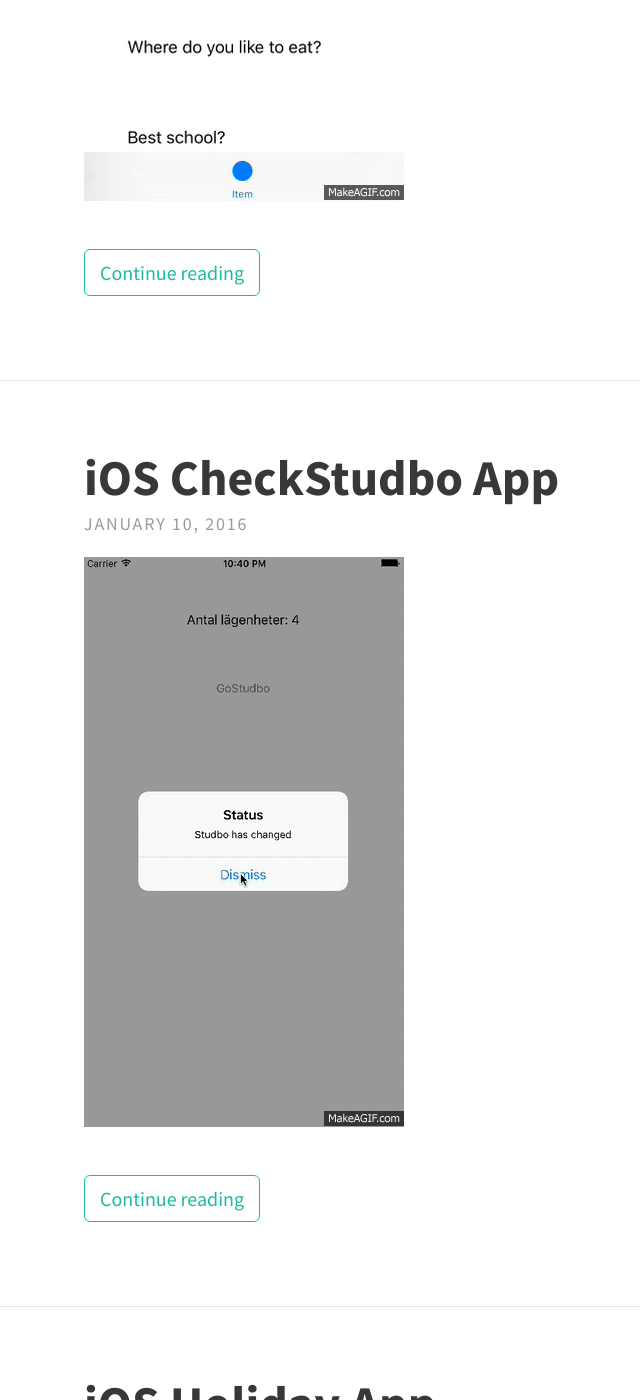
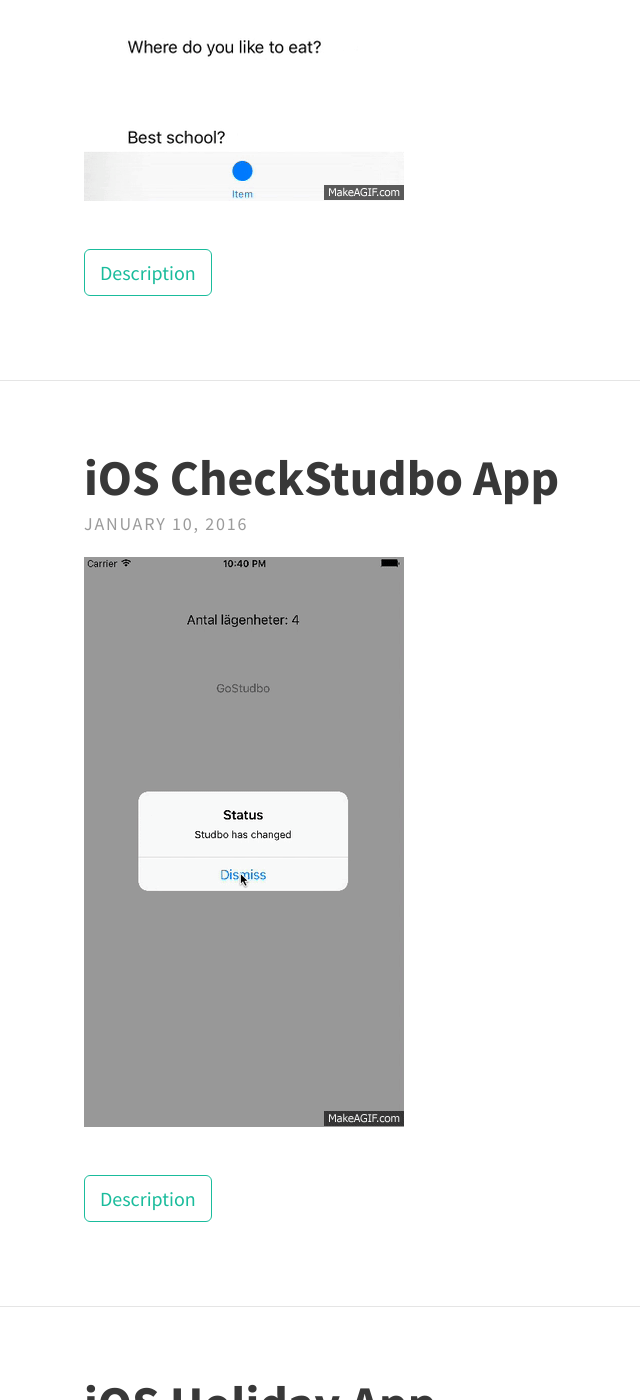
Before and after one commit to axelnyberg/axelnyberg.github.io, a Jekyll site: the page built from index.html, in a window 1280 px wide and 1400 px high, scrolled down 2075 px. Shown: the whole window, without its empty margins (172-812 px from the left). Built offline with Jekyll 4.4.1, drawn with Linux system fonts in a browser that asks for light colours; nearby versions of some CDN libraries; the list of posts is cut into pages by our own code; some of the changed text lies outside the part shown.

Commit message:
Update _config.yml

```diff
--- a/_config.yml
+++ b/_config.yml
@@ -50,14 +50,14 @@
   str_email: "Email"
   str_next: "Next"
   str_prev: "Prev"
-  str_continue_reading: "Continue reading"
+  str_continue_reading: "Description"
 
   # Colours, typography and padding
   # Open the "_sass > base" folder, and open "_variables.scss"
   google_fonts: "Source+Sans+Pro:400,700,700italic,400italic"
 
   # Post navigation
-  post_navigation: false
+  post_navigation: true
 
 # PAGINATION
 paginate: 5
```
